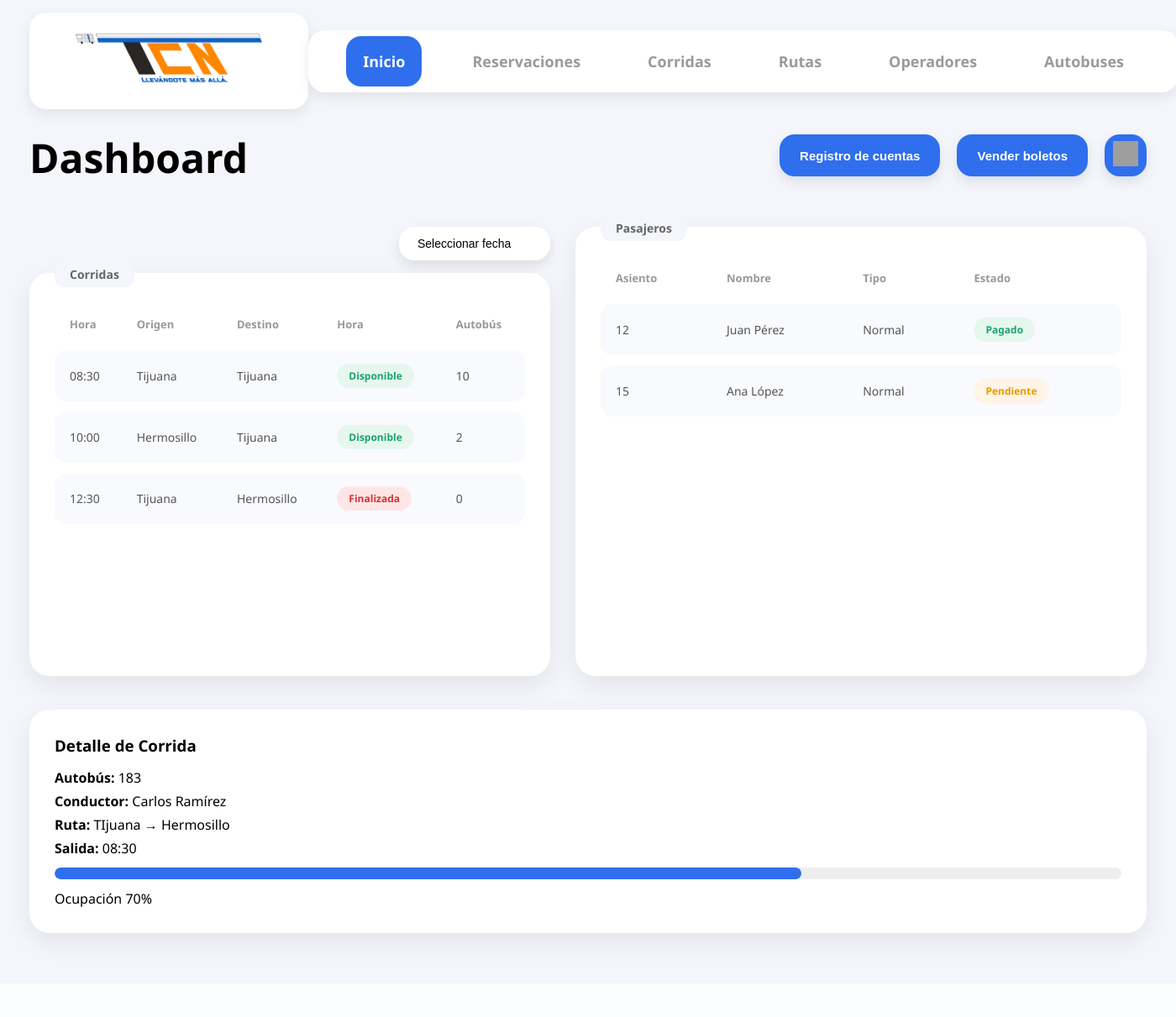
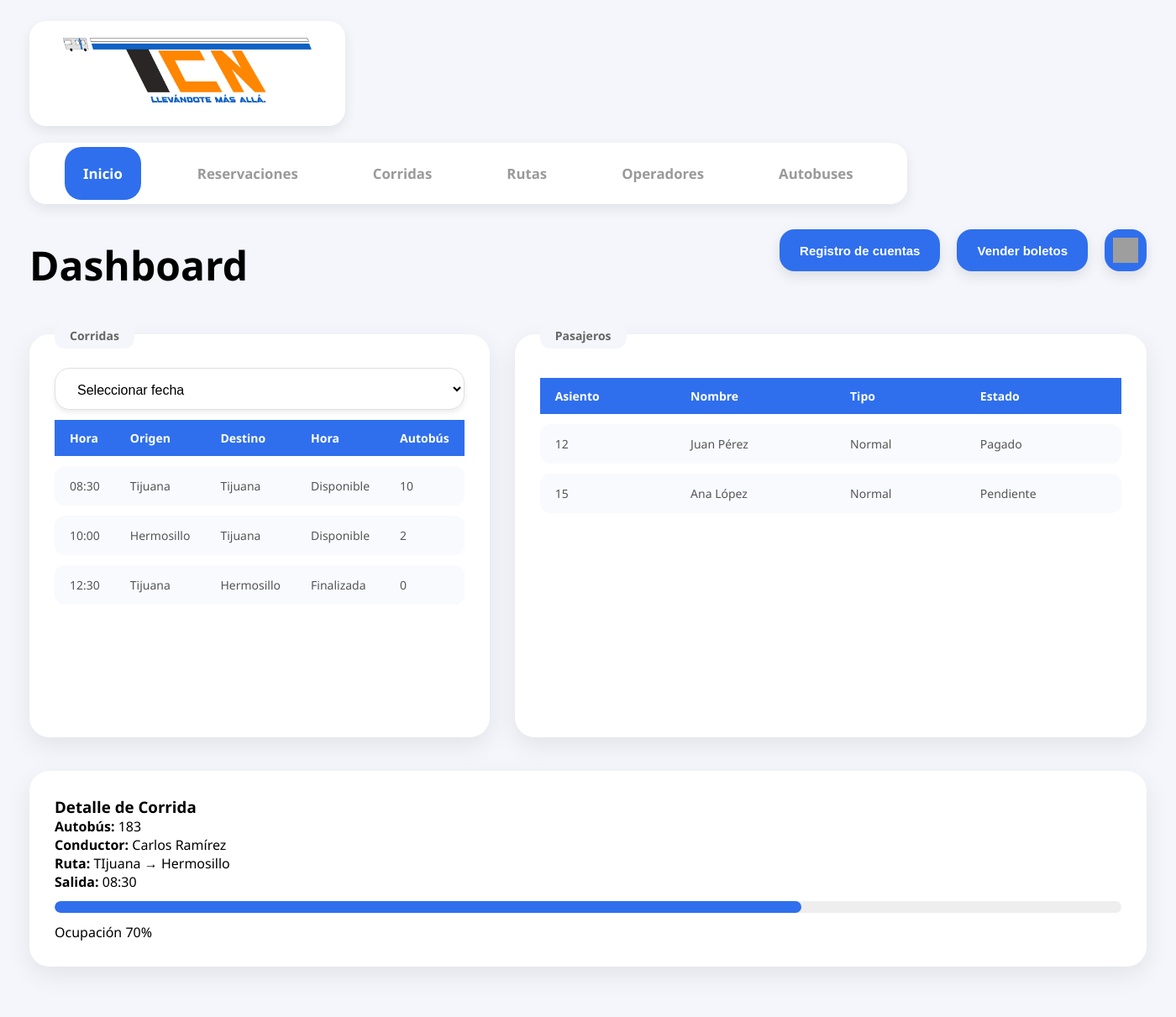
Before and after one commit to hfigaorozco/TCN_web, a Django app: template templates/index.html in a window 1400 px wide. Shown: the whole page at 84% size. Before the commit the page ends 1131 px from the top, so only its background shows below. Run offline with Django 5.2, Linux system fonts and the light colour scheme; the template is opened without the code that fills it, so the values that code supplies are empty; grey boxes are pictures that could not be loaded.

Commit message:
Adapabilidad en index

```diff
--- a/statics/css/index.css
+++ b/statics/css/index.css
@@ -9,32 +9,35 @@
 body{
     background: #f4f6fb;
     font-family: 'Segoe UI', sans-serif;
+    overflow-x: hidden;
 }
 
 /* ================= NAVBAR ================= */
 
 .top-nav{
     width: 95%;
-    margin: 15px auto;
+    margin: 25px auto; /* Igual que los CSS anteriores */
     display: flex;
     justify-content: space-between;
     align-items: center;
+    flex-wrap: wrap;
+    gap: 20px;
 }
 
 .logo-box{
     background: white;
-    padding: 25px 55px;
+    padding: 20px 40px; /* Ajuste de tamaño igual al anterior */
     border-radius: 20px;
     box-shadow: 0px 6px 15px rgba(0,0,0,0.08);
 }
 
 .logo-box img{
-    height: 60px;
+    height: clamp(50px,6vw,80px);
 }
 
 .menu-box{
     background: white;
-    padding: 25px 45px;
+    padding: clamp(15px,2vw,25px) clamp(20px,3vw,50px); /* Igual que antes */
     border-radius: 20px;
     box-shadow: 0px 6px 15px rgba(0,0,0,0.08);
 }
@@ -42,17 +45,18 @@ body{
 .menu{
     list-style: none;
     display: flex;
-    gap: 40px;
+    gap: 45px;
     align-items: center;
+    flex-wrap: wrap;
 }
 
 .menu li a{
     text-decoration: none;
     color: #9a9a9a;
-    font-size: 18px;
+    font-size: clamp(14px,1.2vw,20px);
     font-weight: 600;
-    padding: 18px 20px;
-    border-radius: 18px;
+    padding: 20px 22px;
+    border-radius: 20px;
     transition: 0.3s;
 }
 
@@ -66,6 +70,40 @@ body{
     color: #2f6fed;
 }
 
+/* ================= FILTRO ================= */
+
+.filter-box{
+    display: flex;
+    flex-direction: column;
+    gap: 6px;
+    margin-left: auto;
+}
+
+.filter-box label{
+    font-size: 15px;
+    font-weight: 600;
+    color: #555;
+}
+
+.filter-box input, .filter-box select{
+    background-color: #ffffff;
+    border: 1px solid #e0e0e0;
+    border-radius: 18px;
+    padding: 16px 22px;
+    font-size: 16px;
+    min-width: 220px;
+    height: 50px;
+    box-sizing: border-box;
+    transition: all 0.25s ease;
+    box-shadow: 0px 3px 6px rgba(0,0,0,0.08);
+}
+
+.filter-box input:focus, .filter-box select:focus{
+    border-color: #2f6fed;
+    box-shadow: 0 0 0 3px rgba(47, 111, 237, 0.15);
+    outline: none;
+}
+
 /* ================= BOTONES SUPERIORES ================= */
 
 .action-bar{
@@ -74,6 +112,7 @@ body{
     display: flex;
     justify-content: flex-end;
     gap: 20px;
+    flex-wrap: wrap;
 }
 
 .primary-btn{
@@ -100,11 +139,12 @@ body{
     border-radius: 18px;
     border: none;
     background: #2f6fed;
-    color: white;
-    font-size: 18px;
     cursor: pointer;
     box-shadow: 0px 6px 15px rgba(0,0,0,0.1);
     transition: 0.3s;
+    display: flex;
+    align-items: center;
+    justify-content: center;
 }
 
 .icon-btn:hover{
@@ -120,14 +160,13 @@ body{
 
 .title-row{
     width: 95%;
-    margin: -55px auto 15px auto;
+    margin: -40px auto 15px auto;
     display: flex;
-    justify-content: flex-start;
-    align-items: center;
+    flex-wrap: wrap;
 }
 
 .title{
-    font-size: 48px;
+    font-size: clamp(30px,4vw,48px);
     font-weight: 600;
 }
 
@@ -139,6 +178,7 @@ body{
     display: flex;
     gap: 30px;
     align-items: stretch;
+    flex-wrap: wrap;
 }
 
 /* ================= CONTENT BOX ================= */
@@ -172,116 +212,54 @@ body{
     color: #666;
 }
 
-/* ================= HEADER DE TABLA ================= */
-
-
-
-/* ================= FILTROS ================= */
-
-.filter-box select{
-    padding: 12px 22px;
-    border-radius: 18px;
-    border: none;
-    background: white;
-    box-shadow: 0px 6px 15px rgba(0,0,0,0.1);
-    font-size: 14px;
-    cursor: pointer;
-    min-width: 180px;
-    outline: none;
-    appearance: none;
-    transition: 0.3s;
-}
-
-.filter-box select:hover{
-    box-shadow: 0px 8px 20px rgba(0,0,0,0.15);
-}
-
-/* ================= TABLAS MODERNAS ================= */
+/* ================= TABLAS ================= */
 
 .table{
     width: 100%;
     border-collapse: separate;
-    border-spacing: 0 12px;
+    border-spacing: 0 12px; /* separa filas */
+    background: transparent;
 }
 
 .table thead{
-    background: transparent;
+    background: #2f6fed; /* azul de encabezado */
+    color: white;
+    border-radius: 12px;
 }
 
 .table th{
     text-align: left;
-    padding: 0 18px 10px 18px;
-    font-size: 13px;
+    padding: 12px 18px;
+    font-size: 14px;
     font-weight: 600;
-    color: #999;
-    border: none;
 }
 
 .table tbody tr{
     background: #f9fafe;
     transition: 0.3s;
+    border-radius: 12px;
 }
 
 .table tbody tr td{
-    padding: 16px 18px;
+    padding: 14px 18px;
     font-size: 14px;
     color: #555;
-    border: none;
 }
 
-/* Bordes redondeados por fila */
-
 .table tbody tr td:first-child{
-    border-radius: 14px 0 0 14px;
+    border-radius: 12px 0 0 12px;
 }
 
 .table tbody tr td:last-child{
-    border-radius: 0 14px 14px 0;
+    border-radius: 0 12px 12px 0;
 }
-
-/* Hover moderno */
 
 .table tbody tr:hover{
     background: #eef2ff;
     transform: scale(1.01);
 }
 
-/* ================= ESTADOS ================= */
-
-.status{
-    padding: 6px 14px;
-    border-radius: 15px;
-    font-size: 12px;
-    font-weight: 600;
-    display: inline-block;
-}
-
-.disponible{
-    background: #e6f7ee;
-    color: #1aa36f;
-}
-
-.abordando{
-    background: #fff4e5;
-    color: #e69a00;
-}
-
-.finalizada{
-    background: #ffe6e6;
-    color: #d63031;
-}
-
-.pagado{
-    background: #e6f7ee;
-    color: #1aa36f;
-}
-
-.pendiente{
-    background: #fff4e5;
-    color: #e69a00;
-}
-
-/* ================= PANEL INFERIOR ================= */
+/* ================= DETAIL SECTION ================= */
 
 .detail-section{
     width: 95%;
@@ -295,15 +273,7 @@ body{
     box-shadow: 0px 10px 30px rgba(0,0,0,0.08);
 }
 
-.detail-box h3{
-    margin-bottom: 15px;
-}
-
-.detail-box p{
-    margin-bottom: 6px;
-}
-
-/* ================= PROGRESS BAR ================= */
+/* ================= PROGRESS ================= */
 
 .progress-bar{
     width: 100%;
@@ -322,329 +292,73 @@ body{
     transition: width 0.5s ease;
 }
 
-/* ================= COLUMNA CON FILTRO ================= */
+/* ================= RESPONSIVE ================= */
 
-.section-column{
-    flex: 1;
-    display: flex;
-    flex-direction: column;
-}
-
-/* ================= FILTRO ARRIBA DEL CARD ================= */
-
-.filter-top{
-    display: flex;
-    justify-content: flex-end;
-    margin-bottom: 15px;
-}
-
-
-/* ================ DIÁLOGO PERFIL ================== */
-
-#dialogo-perfil {
-    padding: 0;
-    width: 90%;
-    max-width: 360px;
-    min-width: 280px;
-    height: auto;
-    position: fixed;
-    top: 40px;
-    left: 50%;
-    transform: translateX(-50%);
-    margin: 0;
-    box-shadow: 0px 15px 40px rgba(0, 0, 0, 0.18);
-    border: none;
-    border-radius: 20px;
-    overflow: hidden;
-}
-
-#dialogo-perfil {
-    top: 40px;
-    left: 50%;
-    transform: translateX(-50%);
-    border: none;
-    border-radius: 20px;
-    overflow: hidden;
-}
-
-.dialog-container {
-    display: flex;
-    flex-direction: column;
-    align-items: center;
-    width: 100%;
-    padding: 30px 24px 24px 24px;
-    gap: 20px;
-    background: #ffffff;
-}
-
-
-/* ── SECCIÓN SUPERIOR ── */
-
-.dialog-superior {
-    display: flex;
-    flex-direction: column;
-    align-items: center;
-    gap: 10px;
-    width: 100%;
-}
-
-.dialog-titulo {
-    font-size: 26px;
-    font-weight: 700;
-    color: #111;
-    font-family: 'Segoe UI', sans-serif;
-}
-
-.dialog-avatar {
-    width: 80px;
-    height: 80px;
-    object-fit: contain;
-}
-
-.dialog-nombre {
-    font-size: 17px;
-    font-weight: 600;
-    color: #2f6fed;
-    text-align: center;
-    font-family: 'Segoe UI', sans-serif;
-}
-
-
-/* ── SECCIÓN INFO ── */
-
-.dialog-info {
-    display: flex;
-    flex-direction: column;
-    gap: 10px;
-    width: 100%;
-    padding: 0 10px;
-}
-
-.dialog-info-fila {
-    display: flex;
-    flex-direction: row;
-    align-items: center;
-    justify-content: center;
-    gap: 8px;
-}
-
-.dialog-label {
-    font-size: 15px;
-    font-weight: 700;
-    color: #111;
-    font-family: 'Segoe UI', sans-serif;
-}
-
-.dialog-valor {
-    font-size: 15px;
-    font-weight: 600;
-    color: #2f6fed;
-    font-family: 'Segoe UI', sans-serif;
-}
-
-
-/* ── BOTONES ── */
-
-.dialog-buttons {
-    display: flex;
-    flex-direction: column;
-    gap: 12px;
-    width: 100%;
-    margin-top: 5px;
-}
-
-.dialog-btn {
-    width: 100%;
-    height: 46px;
-    border: none;
-    border-radius: 25px;
-    font-size: 16px;
-    font-weight: 600;
-    cursor: pointer;
-    font-family: 'Segoe UI', sans-serif;
-    transition:
-        background-color 0.25s ease,
-        transform 0.2s ease;
-}
-
-.dialog-btn:hover {
-    transform: translateY(-2px);
-}
-
-.dialog-btn:active {
-    transform: translateY(0);
-}
-
-.dialog-btn--azul {
-    background-color: #2f6fed;
-    color: #ffffff;
-}
-
-.dialog-btn--azul:hover {
-    background-color: #1a4db5;
-}
-
-.dialog-btn--naranja {
-    background-color: #ffffff;
-    color: #FF8600;
-    border: 2px solid #FF8600;
-}
-
-.dialog-btn--naranja:hover {
-    background-color: #FF8600;
-    color: white;
-    font-weight: bold;
-    border: 2px solid #FF8600;
-}
-
-
-/* ── RESPONSIVE ── */
-
-@media (max-width: 480px) {
-    #dialogo-perfil {
-        width: 92%;
-        top: 20px;
+@media (max-width: 1024px){
+    .menu{
+        justify-content: center;
     }
 
-    .dialog-titulo {
-        font-size: 22px;
+    .action-bar{
+        justify-content: center;
     }
 
-    .dialog-avatar {
-        width: 65px;
-        height: 65px;
+    .main-section{
+        flex-direction: column;
     }
 }
 
+@media (max-width: 768px){
+    .top-nav{
+        flex-direction: column;
+        align-items: center;
+        text-align: center;
+    }
 
+    .menu{
+        justify-content: center;
+    }
 
-/* ================ DIÁLOGO CAMBIO DE CONTRASEÑA ================== */
+    .action-bar{
+        justify-content: center;
+    }
 
-#dialogo-contrasena {
-    padding: 0;
-    border: none;
-    border-radius: 20px;
-    width: 90%;
-    max-width: 360px;
-    min-width: 280px;
-    height: auto;
-    position: fixed;
-    top: 40px;
-    left: 50%;
-    transform: translateX(-50%);
-    margin: 0;
-    box-shadow: 0px 15px 40px rgba(0, 0, 0, 0.18);
-    overflow: hidden;
+    .title-row{
+        justify-content: center;
+        margin-top: 10px;
+    }
+
+    .table{
+        display: block;
+        overflow-x: auto;
+        white-space: nowrap;
+    }
+
+    .filter-box{
+        width: 100%;
+        margin-top: 10px;
+    }
+
+    .filter-box input, .filter-box select{
+        width: 100%;
+    }
 }
 
-#dialogo-contrasena::backdrop {
-    background: rgba(0, 0, 0, 0.35);
-}
-
-.dialog-contra-container {
-    display: flex;
-    flex-direction: column;
-    align-items: center;
-    width: 100%;
-    padding: 30px 28px 28px 28px;
-    gap: 22px;
-    background: #ffffff;
-}
-
-
-/* ── TÍTULO ── */
-
-.dialog-contra-titulo {
-    font-size: 24px;
-    font-weight: 700;
-    color: #111;
-    font-family: 'Segoe UI', sans-serif;
-    text-align: center;
-}
-
-
-/* ── GRUPOS DE INPUT ── */
-
-.dialog-contra-group {
-    display: flex;
-    flex-direction: column;
-    gap: 8px;
-    width: 100%;
-}
-
-.dialog-contra-group label {
-    font-size: 15px;
-    font-weight: 700;
-    text-align: center;
-    color: #111;
-    font-family: 'Segoe UI', sans-serif;
-    text-align: center;
-}
-
-.dialog-contra-group input {
-    width: 100%;
-    height: 44px;
-    padding: 0 18px;
-    border-radius: 9px;
-    text-align: center;
-    border: 2px solid #1061C4;
-    font-size: 14px;
-    font-family: 'Segoe UI', sans-serif;
-    outline: none;
-    transition:
-        box-shadow 0.25s ease,
-        transform 0.25s ease;
-}
-
-.dialog-contra-group input::placeholder {
-    color: #ADAEB1;
-    opacity: 0.85;
-}
-
-.dialog-contra-group input:focus {
-    box-shadow: 0 0 0 3px rgba(0, 26, 255, 0.2);
-    transform: translateY(-2px);
-}
-
-
-/* ── BOTÓN ── */
-
-.dialog-contra-btn {
-    width: 100%;
-    height: 46px;
-    border: none;
-    border-radius: 9px;
-    font-size: 16px;
-    font-weight: 600;
-    cursor: pointer;
-    text-align: center;
-    font-family: 'Segoe UI', sans-serif;
-    background-color: #2f6fed;
-    color: #ffffff;
-    margin-top: 5px;
-    transition:
-        background-color 0.25s ease,
-        transform 0.2s ease;
-}
-
-.dialog-contra-btn:hover {
-    background-color: #1a4db5;
-    transform: translateY(-2px);
-}
-
-.dialog-contra-btn:active {
-    transform: translateY(0);
-}
-
-/* ── RESPONSIVE ── */
-
-@media (max-width: 480px) {
-    #dialogo-contrasena {
-        width: 92%;
-        top: 20px;
+@media (max-width: 480px){
+    .primary-btn{
+        width: 100%;
     }
 
-    .dialog-contra-titulo {
-        font-size: 20px;
+    .icon-btn{
+        width: 45px;
+        height: 45px;
+    }
+
+    .content-box{
+        padding: 25px 20px;
+    }
+
+    .card-title{
+        left: 20px;
     }
 }
--- a/templates/index.html
+++ b/templates/index.html
@@ -53,8 +53,13 @@
     <!-- COLUMNA CORRIDAS -->
     <div class="section-column">
 
-        <!-- FILTRO ARRIBA DEL CUADRO -->
-        <div class="filter-top">
+
+    </nav>
+        <!-- CORRIDAS -->
+        <div class="content-box">
+
+            <div class="card-title">Corridas</div>
+            <div class="filter-top">
             <div class="filter-box">
                 <select>
                     <option selected disabled>Seleccionar fecha</option>
@@ -64,12 +69,6 @@
                 </select>
             </div>
         </div>
-
-    </nav>
-        <!-- CORRIDAS -->
-        <div class="content-box">
-
-            <div class="card-title">Corridas</div>
 
             <table class="table">
                 <thead>
```
